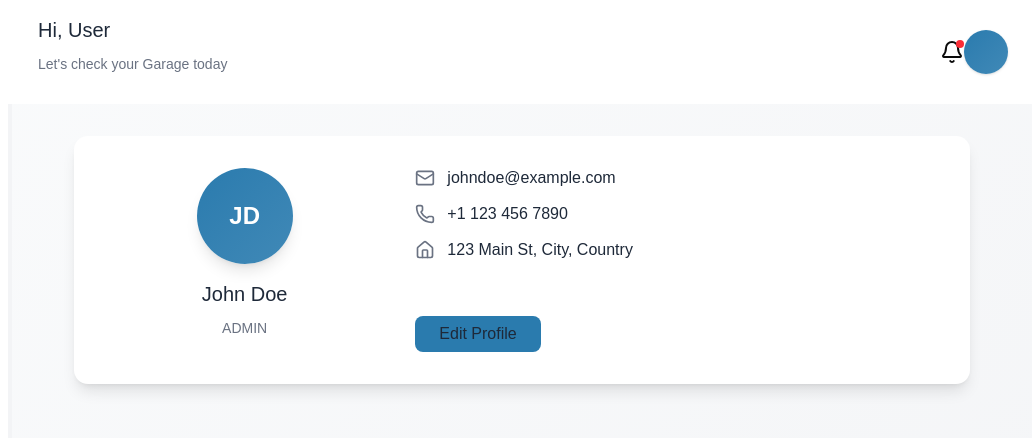
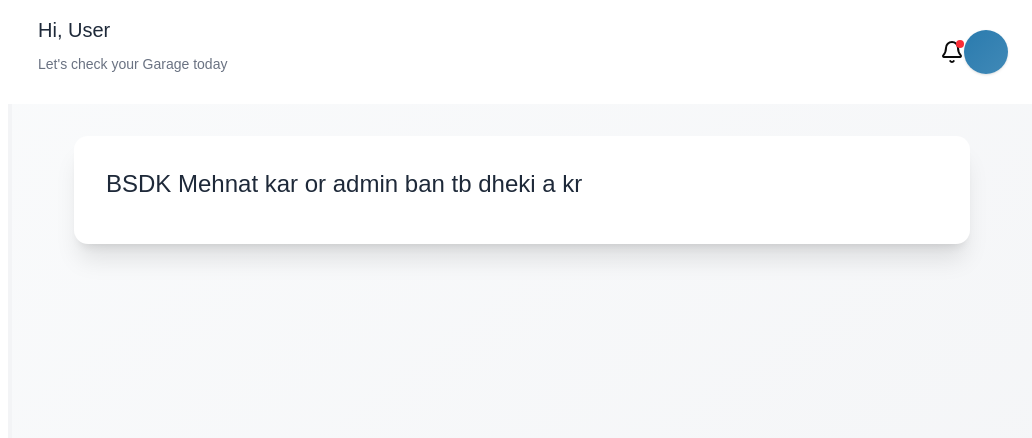
Before and after one commit to hamzaj-b/RBU-Autos, a Next.js app: page /profile in a window 1280 px wide. Shown: the top 438 px of the page, without its empty margins (248-1280 px from the left). Built offline with nearby package versions, Linux system fonts and the light colour scheme.

Commit message:
profile page fixed and edit profile is implemented for customer

```diff
--- a/app/components/shared/Header.js
+++ b/app/components/shared/Header.js
@@ -87,7 +87,7 @@ export default function Header({ toggleSidebar, className = "" }) {
 
           {/* Dropdown */}
           {open && (
-            <div className="absolute right-0 mt-2 w-44 bg-white border border-gray-200 rounded-md shadow-lg z-50">
+            <div className="absolute right-0 w-44 bg-white border border-gray-200 rounded-md shadow-lg z-50">
               <button
                 onClick={handleProfile}
                 className="flex items-center w-full px-4 py-2 text-sm text-gray-700 hover:bg-gray-100 transition"
--- a/app/customers/page.js
+++ b/app/customers/page.js
@@ -125,7 +125,7 @@ export default function CustomerManagement() {
 
     try {
       setLoading(true);
-      const res = await fetch("/api/admin/customer", {
+      const res = await fetch("/api/auth/admin/customer", {
         method: "POST",
         headers: { "Content-Type": "application/json" },
         body: JSON.stringify({
--- a/app/profile/page.js
+++ b/app/profile/page.js
@@ -1,63 +1,218 @@
 "use client";
 
-import React from "react";
-import Image from "next/image";
-import { User, Mail, Phone, Home } from "lucide-react";
+import React, { useEffect, useState } from "react";
+import { Mail, Phone, Home, Edit2, Car, NotebookIcon, PersonStandingIcon } from "lucide-react";
 import { Button } from "@/components/ui/button";
+import { useAuth } from "../context/AuthContext";
+import { Input, Switch, message } from "antd";
 
 export default function ProfilePage() {
-  // Static user data
-  const user = {
-    fullName: "John Doe",
-    email: "johndoe@example.com",
-    userType: "ADMIN",
-    phone: "+1 123 456 7890",
-    address: "123 Main St, City, Country",
+  const { user, token } = useAuth();
+
+  const [isEditing, setIsEditing] = useState(false);
+  const [customerData, setCustomerData] = useState(null);
+  const [formData, setFormData] = useState({
+    fullName: "",
+    email: "",
+    phone: "",
+    address: "",
+    vehicle: "",
+    notes: "",
+    isActive: true,
+    createdAt: "",
+  });
+
+  useEffect(() => {
+    // Fetch customer profile if the user is a customer
+    const fetchCustomer = async () => {
+      if (user?.userType === "CUSTOMER" && token) {
+        try {
+          const res = await fetch(`/api/customers/${user.customerId}`, {
+            headers: {
+              Authorization: `Bearer ${token}`,
+            },
+          });
+          const data = await res.json();
+          if (res.ok) {
+            setCustomerData(data.customer);
+            setFormData({
+              fullName: data.customer.fullName,
+              email: data.customer.User?.[0].email,
+              createdAt: data.customer.User?.[0].createdAt,
+              phone: data.customer.phone || "No phone number provided", // fallback
+              address: data.customer.addressJson || "No address provided", // fallback
+              vehicle: data.customer.vehicleJson || "No vehicle information provided", // fallback
+              notes: data.customer.notes || "No notes available", // fallback
+              isActive: data.customer.isActive,
+            });
+          } else {
+            console.error(data.error || "Failed to fetch customer data");
+          }
+        } catch (err) {
+          console.error("Error fetching customer:", err);
+        }
+      }
+    };
+
+    fetchCustomer();
+  }, [user, token]);
+
+  // Handle form input changes
+  const handleChange = (e) => {
+    const { name, value } = e.target;
+    setFormData((prev) => ({ ...prev, [name]: value }));
+  };
+
+  // Handle saving the updated customer profile
+  const handleSave = async () => {
+    try {
+      const res = await fetch(`/api/customers/${customerData.id}`, {
+        method: "PUT",
+        headers: {
+          "Content-Type": "application/json",
+          Authorization: `Bearer ${token}`,
+        },
+        body: JSON.stringify(formData),
+      });
+
+      const data = await res.json();
+      if (res.ok) {
+        message.success("Profile updated successfully!");
+        setIsEditing(false); // Close the editing form
+      } else {
+        message.error(data.error || "Failed to update profile");
+      }
+    } catch (err) {
+      message.error("Error saving customer profile:", err);
+    }
   };
 
   return (
     <div className="min-h-screen bg-gradient-to-br from-gray-50 to-gray-100 p-8 text-gray-800">
-      <div className="max-w-4xl mx-auto bg-white rounded-xl shadow-lg p-8 flex flex-col md:flex-row gap-8">
+      {user?.userType === "CUSTOMER"? (
+      <div className="max-w-4xl mx-auto bg-white rounded-xl shadow-xl p-8 flex flex-col md:flex-row gap-8">
         {/* Left Section - Avatar */}
-        <div className="flex flex-col items-center md:w-1/3">
-          <div className="w-24 h-24 flex items-center justify-center rounded-full bg-gradient-to-tl from-blue-bold to-blue-theme text-white font-semibold text-2xl shadow-lg mb-4">
-            {user.fullName
+        <div className="flex flex-col items-center md:w-1/3 space-y-2">
+          <div className="w-24 h-24 flex items-center justify-center rounded-full bg-gradient-to-tl from-blue-bold to-blue-theme text-white font-semibold text-2xl shadow-xl mb-4">
+            {formData.fullName
               .split(" ")
               .map((n) => n[0]?.toUpperCase())
               .join("")
               .slice(0, 2)}
           </div>
-          <h2 className="text-xl font-semibold">{user.fullName}</h2>
-          <p className="text-sm text-gray-500">{user.userType}</p>
+          <div className="flex items-center gap-2">
+              <Mail className="w-4 h-4 text-gray-600" />
+              <span className=" font-medium text-gray-800">{formData.email}</span>
+            </div>
+          <p className="text-sm text-gray-500 mt-1">{user?.userType}</p>
         </div>
 
         {/* Right Section - Details */}
-        <div className="flex-1 flex flex-col justify-between">
+        <div className="flex-1 flex flex-col justify-between space-y-6">
           <div className="space-y-4">
-            <div className="flex items-center gap-3">
-              <Mail className="w-5 h-5 text-gray-500" />
-              <span>{user.email}</span>
+            {/* Email */}
+            {/* Phone */}
+            <div className="flex items-center gap-4">
+              <PersonStandingIcon className="w-5 h-5 text-gray-600" />
+              {isEditing ? (
+                <Input
+                  name="fullName"
+                  value={formData.fullName}
+                  onChange={handleChange}
+                  placeholder="Phone"
+                  className="w-full"
+                />
+              ) : (
+                <span className="text-lg font-medium text-gray-800">{formData.fullName}</span>
+              )}
             </div>
-            <div className="flex items-center gap-3">
-              <Phone className="w-5 h-5 text-gray-500" />
-              <span>{user.phone}</span>
+            <div className="flex items-center gap-4">
+              <Phone className="w-5 h-5 text-gray-600" />
+              {isEditing ? (
+                <Input
+                  name="phone"
+                  value={formData.phone}
+                  onChange={handleChange}
+                  placeholder="Phone"
+                  className="w-full"
+                />
+              ) : (
+                <span className="text-lg font-medium text-gray-800">{formData.phone}</span>
+              )}
             </div>
-            <div className="flex items-center gap-3">
-              <Home className="w-5 h-5 text-gray-500" />
-              <span>{user.address}</span>
+            {/* Address */}
+            <div className="flex items-center gap-4">
+              <Home className="w-5 h-5 text-gray-600" />
+              {isEditing ? (
+                <Input
+                  name="address"
+                  value={formData.address}
+                  onChange={handleChange}
+                  placeholder="Address"
+                  className="w-full"
+                />
+              ) : (
+                <span className="text-lg font-medium text-gray-800">{formData.address}</span>
+              )}
+            </div>
+            {/* Vehicle */}
+            <div className="flex items-center gap-4">
+            <Car className="w-6 h-6 text-gray-600"/>
+              {isEditing ? (
+                <Input
+                  name="vehicle"
+                  value={formData.vehicle}
+                  onChange={handleChange}
+                  placeholder="Vehicle"
+                  className="w-full"
+                />
+              ) : (
+                <span className="text-lg font-medium text-gray-800">{formData.vehicle}</span>
+              )}
+            </div>
+            {/* Notes */}
+            <div className="flex items-center gap-4">
+            <NotebookIcon className="w-5 h-5 text-gray-600"/>
+              {isEditing ? (
+                <Input
+                  name="notes"
+                  value={formData.notes}
+                  onChange={handleChange}
+                  placeholder="Notes"
+                  className="w-full"
+                />
+              ) : (
+                <span className="text-lg font-medium text-gray-800">{formData.notes}</span>
+              )}
             </div>
           </div>
 
-          <div className="mt-6">
-            <Button
-              className="bg-blue-theme hover:bg-blue-bold text-white w-full md:w-auto px-6 py-2"
-              onClick={() => alert("Edit Profile clicked")}
-            >
-              Edit Profile
-            </Button>
+          <div className="flex gap-4">
+            {isEditing ? (
+              <>
+                <Button onClick={handleSave} className="bg-blue-theme !text-white hover:bg-blue-bold">
+                  Save Changes
+                </Button>
+                <Button onClick={() => setIsEditing(false)} variant="outline">
+                  Cancel
+                </Button>
+              </>
+            ) : (
+              <Button onClick={() => setIsEditing(true)} disabled={user?.userType !== "CUSTOMER"} className="bg-blue-theme !text-white hover:bg-blue-bold">
+                <Edit2 className="w-5 h-5 mr-2" />
+                Edit Profile
+              </Button>
+            )}
           </div>
         </div>
-      </div>
+      </div>): (
+        <div className="max-w-4xl mx-auto bg-white rounded-xl shadow-xl p-8 flex flex-col md:flex-row gap-8">
+        <h1 className="text-2xl font-bold">
+          BSDK Mehnat kar or admin ban tb dheki a kr
+        </h1>
+        </div>
+      )
+      }
     </div>
   );
 }
```
